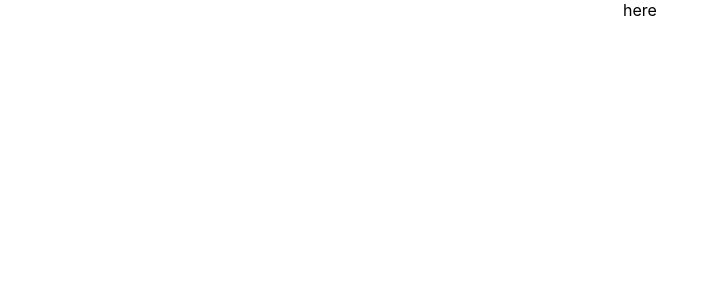
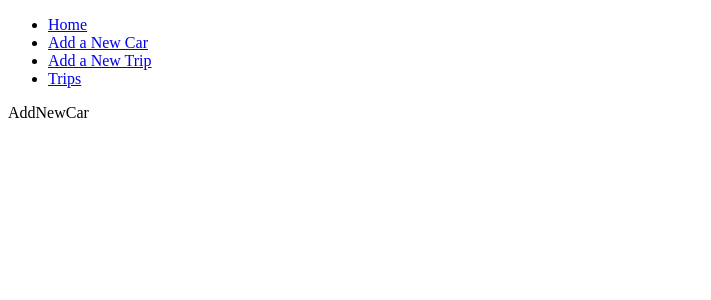
Before and after one commit to avriln44/Front-end-assignment, a React (Create React App) app: page /AddNewCar in a window 1280 px wide. Shown: the top 300 px of the page, without its empty margins (0-711 px from the left). Built offline with nearby package versions, Linux system fonts and the light colour scheme.

Commit message:
Components and context folders from the Youtube video. Added also a basic navigation system for the navBar that needs some css... installed react-router-dom

```diff
--- a/package.json
+++ b/package.json
@@ -8,6 +8,7 @@
     "@testing-library/user-event": "^13.5.0",
     "react": "^18.2.0",
     "react-dom": "^18.2.0",
+    "react-router-dom": "^6.10.0",
     "react-scripts": "5.0.1",
     "web-vitals": "^2.1.4"
   },
--- a/src/App.js
+++ b/src/App.js
@@ -1,12 +1,43 @@
-import logo from './logo.svg';
+import React from 'react';
+import { Routes, Route, Link } from 'react-router-dom';
+import { Home } from './components/Home';
+import { AddNewCar } from './components/AddNewCar';
+import { AddNewTrip } from './components/AddNewTrip';
+import { TripList } from './components/TripList';
+
+import { GlobalProvider } from './context/GlobalState';
+
 import './App.css';
 
 function App() {
   return (
-    <div className="App">
-      here
+    <GlobalProvider>
+      <div>
+        <nav>
+          <ul>
+            <li>
+              <Link to="/">Home</Link>
+            </li>
+            <li>
+              <Link to="/AddNewCar">Add a New Car</Link>
+            </li>
+            <li>
+              <Link to="/AddNewTrip">Add a New Trip</Link>
+            </li>
+            <li>
+              <Link to="/TripList">Trips</Link>
+            </li>
+          </ul>
+        </nav>
 
-    </div>
+        <Routes>
+          <Route exact path="/" element={<Home />} />
+          <Route path="/AddNewCar" element={<AddNewCar />} />
+          <Route path="/AddNewTrip" element={<AddNewTrip />} />
+          <Route path="/TripList" element={<TripList />} />
+        </Routes>
+      </div>
+    </GlobalProvider>
   );
 }
 
--- /dev/null
+++ b/src/components/AddNewCar.js
@@ -0,0 +1,13 @@
+import React from 'react';
+
+import '../App.css';
+
+export function AddNewCar() {
+    return (
+        <div>
+            <header>AddNewCar</header>
+        </div>
+    )
+}
+
+export default AddNewCar;
--- /dev/null
+++ b/src/components/AddNewTrip.js
@@ -0,0 +1,13 @@
+import React from 'react';
+
+import '../App.css';
+
+export function AddNewTrip() {
+    return (
+        <div>
+            <header>Add New Trip</header>
+        </div>
+    )
+}
+
+export default AddNewTrip;
--- /dev/null
+++ b/src/components/Home.js
@@ -0,0 +1,13 @@
+import React from 'react';
+
+import '../App.css';
+
+export function Home() {
+    return (
+        <div>
+            <header>Home</header>
+        </div>
+    )
+}
+
+export default Home;
--- /dev/null
+++ b/src/components/TripList.js
@@ -0,0 +1,13 @@
+import React from 'react';
+
+import '../App.css';
+
+export function TripList() {
+    return (
+        <div>
+            <header>TripList</header>
+        </div>
+    )
+}
+
+export default TripList;
--- /dev/null
+++ b/src/context/AppReducer.js
@@ -0,0 +1,28 @@
+export default (state, action) => {
+    switch (action.type) {
+        case 'DELETE_Car':
+            return {
+                ...state,
+                cars: state.cars.filter(car => car.id !== action.payload)
+            }
+        case 'ADD_Car':
+            return {
+                ...state,
+                cars: [action.payload, ...state.cars]
+            }
+
+        case 'DELETE_Trip':
+            return {
+                ...state,
+                trips: state.trips.filter(trip => trip.id !== action.payload)
+            }
+        case 'ADD_Trip':
+            return {
+                ...state,
+                trips: [action.payload, ...state.trips]
+            }
+
+        default:
+            return state;
+    }
+}
--- /dev/null
+++ b/src/context/GlobalState.js
@@ -0,0 +1,55 @@
+import React, { createContext, useReducer } from 'react';
+import AppReducer from './AppReducer';
+
+// Initial state
+const initialState = {
+    cars: [],
+    trips: []
+}
+
+// Create context
+export const GlobalContext = createContext(initialState);
+
+// Provider component
+export const GlobalProvider = ({ children }) => {
+    const [state, dispatch] = useReducer(AppReducer, initialState);
+
+    // Actions
+    function deleteCar(id) {
+        dispatch({
+            type: 'DELETE_Car',
+            payload: id
+        });
+    }
+    function addCar(car) {
+        dispatch({
+            type: 'ADD_Car',
+            payload: car
+        });
+    }
+
+    function deleteTrip(id) {
+        dispatch({
+            type: 'DELETE_Trip',
+            payload: id
+        });
+    }
+    function addTrip(trip) {
+        dispatch({
+            type: 'ADD_Trip',
+            payload: trip
+        });
+    }
+
+    return (<GlobalContext.Provider value={{
+        cars: state.cars,
+        deleteCar,
+        addCar,
+
+        trips: state.trips,
+        deleteTrip,
+        addTrip
+    }}>
+        {children}
+    </GlobalContext.Provider>);
+}
```
Also changed, not shown: src/index.js (+4 -5 lines), src/logo.svg (deleted), 1 other file (tests, documents, lock files or other folders).
